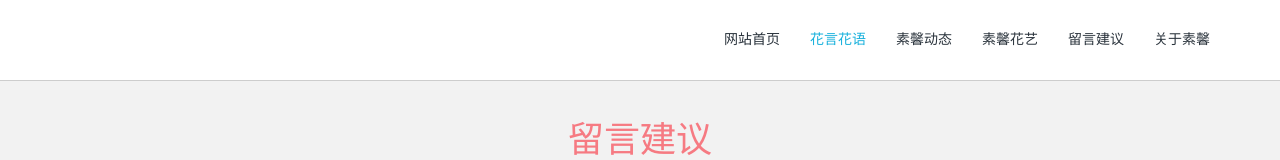
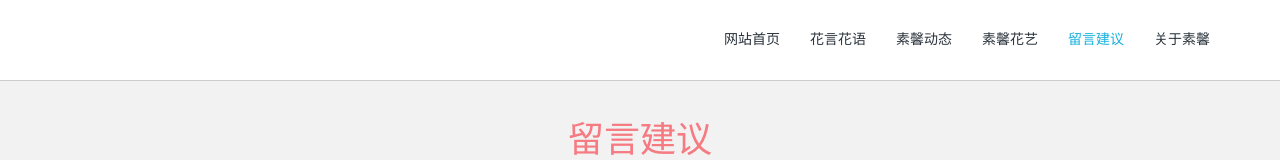
Before and after one commit to zhouquanqwer/zhou, a plain HTML site: page zq/suxinhuahui/liuyan.html in a window 1280 px wide. Shown: the top 160 px of the page. Drawn offline with Linux system fonts and the light colour scheme.

Commit message:
修改了素馨花卉网页的留言

```diff
--- a/zq/suxinhuahui/liuyan.html
+++ b/zq/suxinhuahui/liuyan.html
@@ -9,10 +9,10 @@
 		<div class="headerContent">
 			<ul>
 				<a href="index.html"><li>网站首页</li></a>
-				<a href="huayanhuayu.html"><li style="color: #16B0DC">花言花语</li></a>
+				<a href="huayanhuayu.html"><li>花言花语</li></a>
 				<a href="#"><li>素馨动态</li></a>
 				<a href="huayi.html"><li>素馨花艺</li></a>
-				<a href="liuyan.html"><li>留言建议</li></a>
+				<a href="liuyan.html"><li style="color: #16B0DC">留言建议</li></a>
 				<a href="guanyu.html"><li>关于素馨</li></a>
 			</ul>
 		</div>
```
